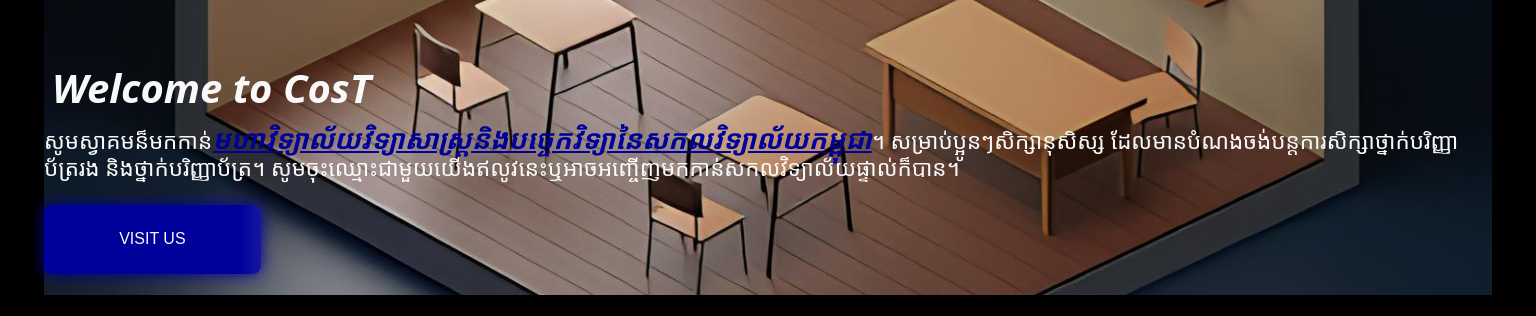
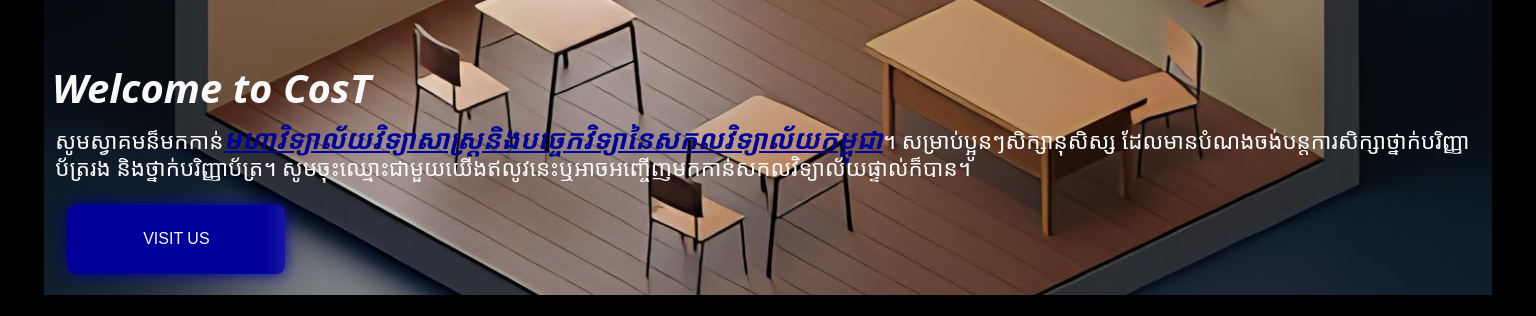
Before and after one commit to kongnoun/final-project-html, a website built with Vite: page index.html in a window 1536 px wide. Shown: the part 780-1096 px from the top of the page. Built offline with nearby package versions, Linux system fonts and the light colour scheme; a web font is replaced by a local one.

Commit message:
fix btn marginrleft and info p marginleft for media queries

```diff
--- a/style/utils.css
+++ b/style/utils.css
@@ -393,10 +393,11 @@
 
   .info p {
     font-size: 1.4em;
-    margin: 0.5em 0em;
+    margin: 0.5em 0.5em;
   }
   .btn {
     margin-bottom: 1.3em;
+    margin-left: 1.5em;
     padding: 1.2em 4.2em;
   }
   .btn:hover {
@@ -422,10 +423,11 @@
 
   .info p {
     font-size: 1.4em;
-    margin: 0.5em 0em;
+    margin: 0.5em 0.5em;
   }
   .btn {
     margin-bottom: 1.3em;
+    margin-left: 1.5em;
     padding: 1.5em 4.5em;
   }
   .btn:hover {
@@ -453,10 +455,11 @@
 
   .info p {
     font-size: 1.4em;
-    margin: 0.5em 0em;
+    margin: 0.5em 0.5em;
   }
   .btn {
     margin-bottom: 1.3em;
+    margin-left: 1.5em;
     padding: 1.6em 4.7em;
   }
   .btn:hover {
@@ -483,10 +486,11 @@
 
   .info p {
     font-size: 1.4em;
-    margin: 0.5em 0em;
+    margin: 0.5em 0.5em;
   }
   .btn {
     margin-bottom: 1.3em;
+    margin-left: 1.5em;
     padding: 1.9em 5.2em;
   }
   .btn:hover {
```
